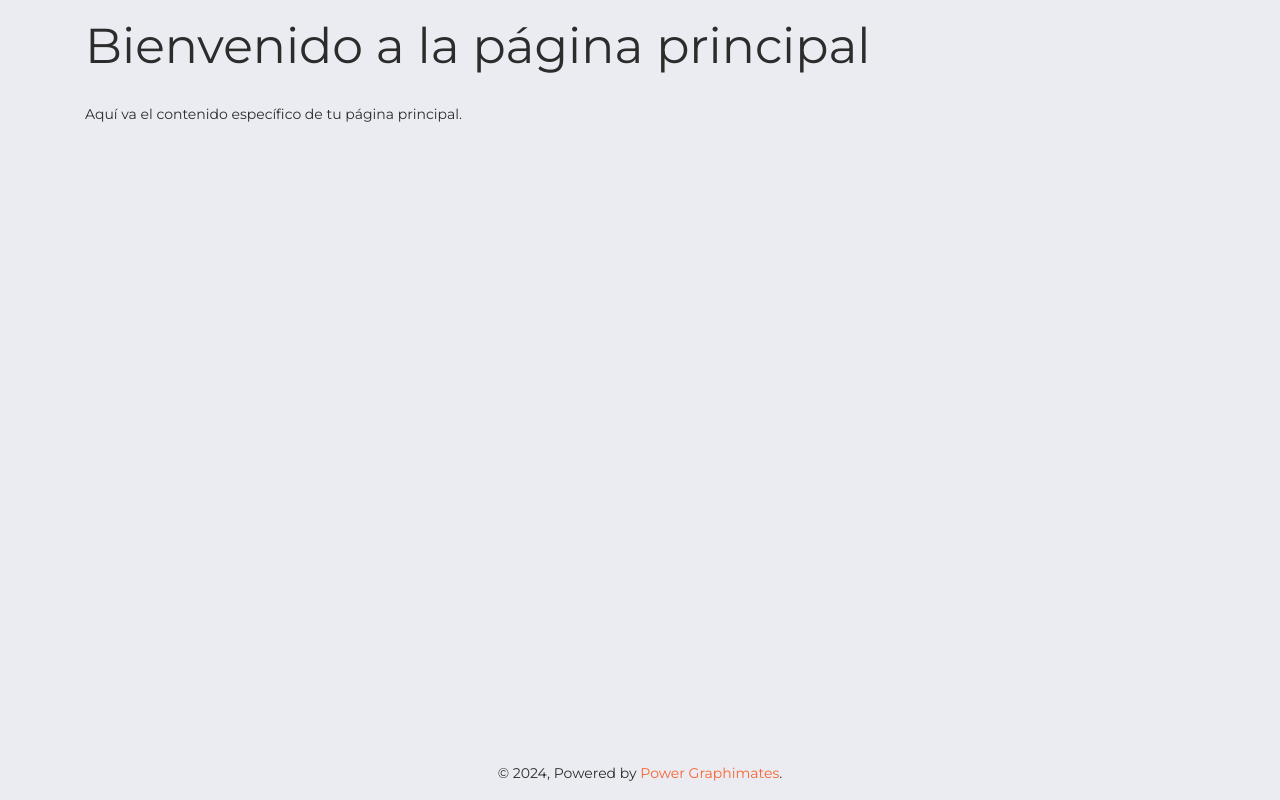
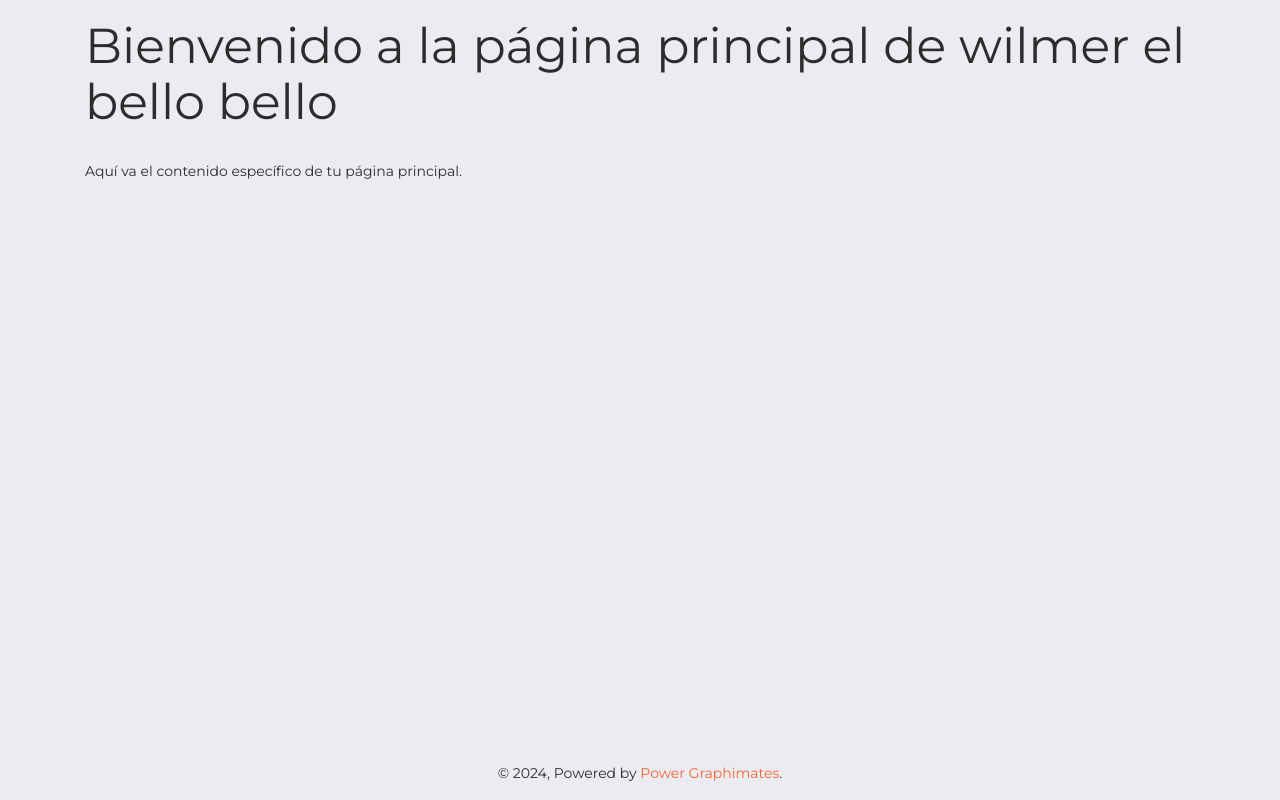
Before and after one commit to graphimates/tire, a Django app: page / in a window 1280 px wide. Run offline with Django 5.2, Linux system fonts and the light colour scheme; the visitor is signed in with stand-in values (Sample User, id 1); some libraries are stand-ins or nearby versions.

Commit message:
wilmer primer push rama

```diff
--- a/templates/index.html
+++ b/templates/index.html
@@ -7,7 +7,7 @@
 {% block content %}
 
   <div class="container mt-5"> <!-- Agregamos margen superior con mt-5 -->
-    <h1>Bienvenido a la página principal</h1>
+    <h1>Bienvenido a la página principal de wilmer el bello bello</h1>
     <p>Aquí va el contenido específico de tu página principal.</p>
   </div>
 
```
